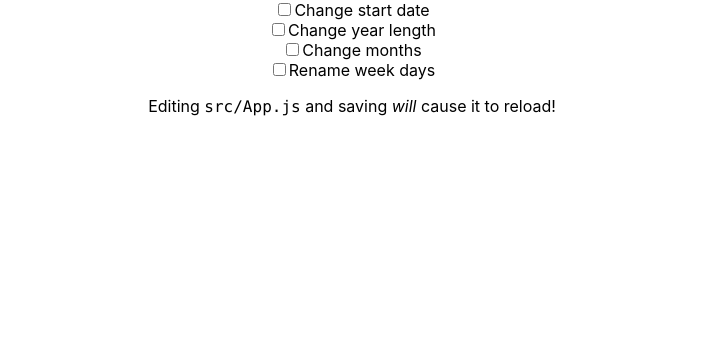
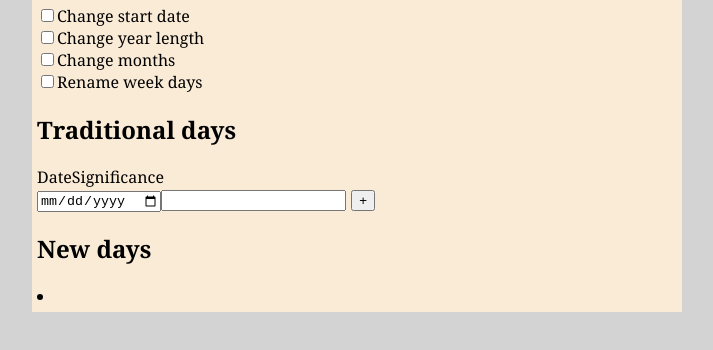
Before and after one commit to RMRattray/Calendar, a React (Create React App) app: page / in a window 1280 px wide. Shown: the top 350 px of the page, without its empty margins (288-1001 px from the left). Built offline with nearby package versions, Linux system fonts and the light colour scheme.

Commit message:
Finished outline of form

```diff
--- a/public/index.html
+++ b/public/index.html
@@ -9,7 +9,6 @@
       name="description"
       content="Web site created using create-react-app"
     />
-    <link rel="apple-touch-icon" href="%PUBLIC_URL%/logo192.png" />
     <!--
       manifest.json provides metadata used when your web app is installed on a
       user's mobile device or desktop. See https://developers.google.com/web/fundamentals/web-app-manifest/
@@ -24,7 +23,7 @@
       work correctly both with client-side routing and a non-root public URL.
       Learn how to configure a non-root public URL by running `npm run build`.
     -->
-    <title>React App</title>
+    <title>Calendar converter in ReactJS</title>
   </head>
   <body>
     <noscript>You need to enable JavaScript to run this app.</noscript>
--- a/src/App.css
+++ b/src/App.css
@@ -1,38 +1,21 @@
 .App {
-  text-align: center;
+  width: 100%;
+  text-align: left;
+  padding: 5px;
+  background-color: antiquewhite;
+  font-family:Georgia, 'Times New Roman', Times, serif
 }
 
-.App-logo {
-  height: 40vmin;
-  pointer-events: none;
+.CheckHideBox {
+  border: 2px solid black;
+  margin: 5px;
+  padding: 5px;
 }
 
-@media (prefers-reduced-motion: no-preference) {
-  .App-logo {
-    animation: App-logo-spin infinite 20s linear;
-  }
+input[type="number"] {
+  width: 60px;
 }
 
-.App-header {
-  background-color: #282c34;
-  min-height: 100vh;
-  display: flex;
-  flex-direction: column;
-  align-items: center;
-  justify-content: center;
-  font-size: calc(10px + 2vmin);
-  color: white;
+input[type="text"] {
+  margin-right: 5px;
 }
-
-.App-link {
-  color: #61dafb;
-}
-
-@keyframes App-logo-spin {
-  from {
-    transform: rotate(0deg);
-  }
-  to {
-    transform: rotate(360deg);
-  }
-}
--- a/src/App.js
+++ b/src/App.js
@@ -96,16 +96,16 @@ function Recursept( props ) {
 
 // App is where the app is written
 function App() {
-  const date_input = <div>
-    <label for="year_text">Year:</label>
+  const start_date_input = <div>
+    <label for="year_text">Year:  </label>
     <input type="text" id="year_text" name="year_text"></input>
-    <label for="month_text">Month:</label>
+    <label for="month_text">Month:  </label>
     <input type="text" id="month_text" name="month_text"></input>
-    <label for="day_text">Day:</label>
+    <label for="day_text">Day:  </label>
     <input type="text" id="day_text" name="day_text"></input>
   </div>;
 
-  const leap_add = <div>every <input type="number" /> years</div>
+  const leap_add = <span>every <input type="number" /> years</span>
   const leap_input = <div><h2>Frequency:</h2>
     <Recursept end="." recur="except" content = {leap_add}/>
   </div>
@@ -122,18 +122,25 @@ function App() {
 
   const week_day = <input type="text"></input>
 
+  const date_input = <span><input type="date" /><input type="text"/></span>
 
   return (
     <div className="App">
-      <CheckHideBox name="start_date" label="Change start date" content = {date_input}/>
+      <CheckHideBox name="start_date" label="Change start date" content = {start_date_input}/>
       <CheckHideBox name="year_len" label="Change year length" content = {year_len_input}/>
       <CheckHideBox name="months" label="Change months"
         content = {<CountBox name="months" label="Month count:  " count="12" content = {month_inputs} one_content={month_table_heads}/> } />
       <CheckHideBox name="weeks" label="Rename week days"
         content = {<CountBox name="week_days" label = "Days in week:  " count="5" content = {week_day}/> } />
-      <p>
-        Editing <code>src/App.js</code> and saving <em>will</em> cause it to reload!
-      </p>
+      <div>
+        <h2>Traditional days</h2>
+        <span>Date</span><span>Significance</span>
+        <Recursept id="first_date" end="+" recur="end" content = {date_input} />
+      </div>
+      <div>
+        <h2>New days</h2>
+        <li id="output_dates"></li>
+      </div>
     </div>
   );
 }
--- a/src/index.css
+++ b/src/index.css
@@ -1,13 +1,5 @@
 body {
-  margin: 0;
-  font-family: -apple-system, BlinkMacSystemFont, 'Segoe UI', 'Roboto', 'Oxygen',
-    'Ubuntu', 'Cantarell', 'Fira Sans', 'Droid Sans', 'Helvetica Neue',
-    sans-serif;
-  -webkit-font-smoothing: antialiased;
-  -moz-osx-font-smoothing: grayscale;
+  width: 50%;
+  background-color: lightgray;
+  margin: auto;
 }
-
-code {
-  font-family: source-code-pro, Menlo, Monaco, Consolas, 'Courier New',
-    monospace;
-}
--- a/src/index.js
+++ b/src/index.js
@@ -2,7 +2,7 @@ import React from 'react';
 import ReactDOM from 'react-dom/client';
 import './index.css';
 import App from './App';
-import reportWebVitals from './reportWebVitals';
+// import reportWebVitals from './reportWebVitals';
 
 const root = ReactDOM.createRoot(document.getElementById('root'));
 root.render(
@@ -14,4 +14,4 @@ root.render(
 // If you want to start measuring performance in your app, pass a function
 // to log results (for example: reportWebVitals(console.log))
 // or send to an analytics endpoint. Learn more: https://bit.ly/CRA-vitals
-reportWebVitals();
+// reportWebVitals();
```
